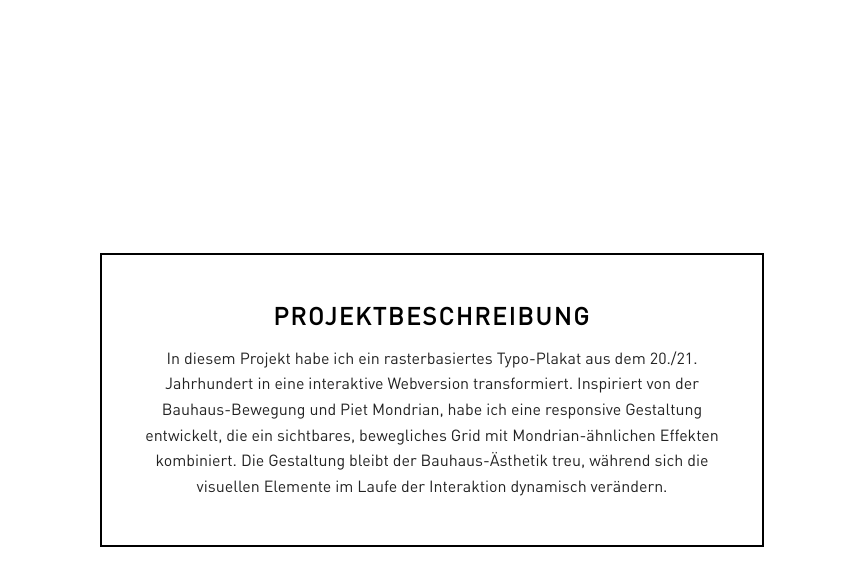
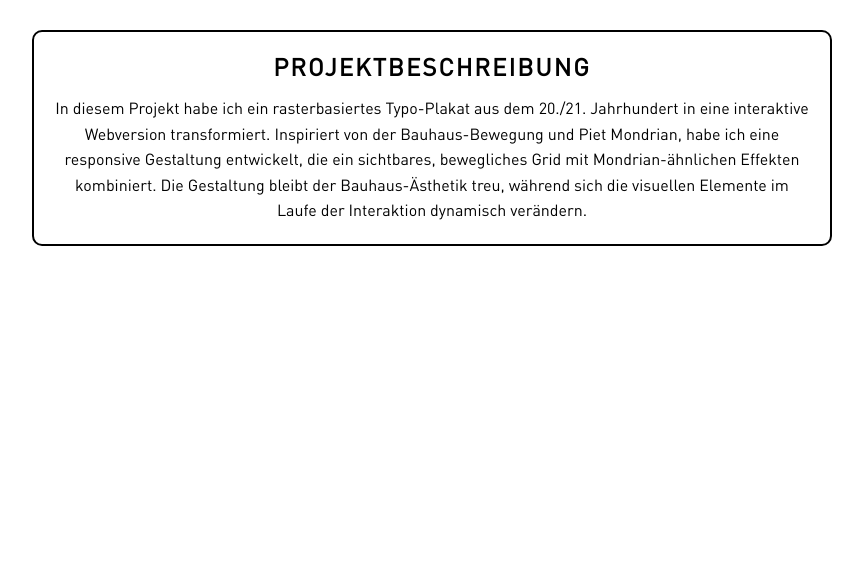
Before and after one commit to lukasgrande/KickWeb, a plain HTML site: page index_projektbeschrieb.html in a window 1280 px wide. Shown: the whole page, without its empty margins (208-1071 px from the left). Drawn offline with Linux system fonts and the light colour scheme; files whose address does not match are found by name.

Commit message:
beschrieb

```diff
--- a/index_projektbeschrieb.html
+++ b/index_projektbeschrieb.html
@@ -8,14 +8,17 @@
 </head>
 <body>
 
-    <div class="projektbeschreibung">
+  <main>
+    <div class="content-box projektbeschreibung">
         <h1>Projektbeschreibung</h1>
         <p>
-          In diesem Projekt habe ich ein rasterbasiertes Typo-Plakat aus dem 20./21. Jahrhundert in eine interaktive Webversion transformiert.
-          Inspiriert von der Bauhaus-Bewegung und Piet Mondrian, habe ich eine responsive Gestaltung entwickelt, die ein sichtbares, bewegliches Grid mit Mondrian-ähnlichen Effekten kombiniert.
-          Die Gestaltung bleibt der Bauhaus-Ästhetik treu, während sich die visuellen Elemente im Laufe der Interaktion dynamisch verändern.
+            In diesem Projekt habe ich ein rasterbasiertes Typo-Plakat aus dem 20./21. Jahrhundert in eine interaktive Webversion transformiert.
+            Inspiriert von der Bauhaus-Bewegung und Piet Mondrian, habe ich eine responsive Gestaltung entwickelt, die ein sichtbares, bewegliches Grid mit Mondrian-ähnlichen Effekten kombiniert.
+            Die Gestaltung bleibt der Bauhaus-Ästhetik treu, während sich die visuellen Elemente im Laufe der Interaktion dynamisch verändern.
         </p>
-      </div>
+    </div>
+</main>
+
 
 
 
--- a/styles_projekbeschrieb.css
+++ b/styles_projekbeschrieb.css
@@ -1,28 +1,47 @@
-@font-face {
-    font-family: 'DIN';
-    src: url('Fonts/DIN-Regular.woff') format('woff');
-    font-weight: normal;
+* {
+    margin: 0;
+    padding: 0;
+    box-sizing: border-box;
 }
 
 body {
+    display: flex;
+    flex-direction: column;
+    align-items: center;
+    justify-content: center;
+    font-family: 'DIN', sans-serif;
+    background: white;
+    color: black;
+    min-height: 10vh;
+}
+
+main {
+    width: 100%;
+    display: flex;
+    flex-direction: column;
+    align-items: center;
+    gap: 30px;
+    padding: 30px;
+}
+
+.content-box {
+    width: 100%;
+    max-width: 100vh;
+    height: auto;
     background: white;
     display: flex;
+    flex-direction: column;
+    align-items: center;
     justify-content: center;
-    align-items: center;
-    height: 100vh;
-    margin: 0;
-    font-family: 'DIN', sans-serif;
-    color: #222;
+    border-radius: 10px;
+    text-align: center;
+    font-size: 20px;
+    border: 2px solid black;
+    color: black;
+    padding: 20px;
 }
 
-.projektbeschreibung {
-    background: white;
-    padding: 30px;
-    border: 2px solid black;
-    max-width: 600px;
-    text-align: center;
-    position: relative;
-}
+
 
 h1 {
     font-size: 24px;
@@ -37,10 +56,10 @@ p {
     line-height: 1.6;
 }
 
-@media (max-width: 768px) {
-    .projektbeschreibung {
-        max-width: 90%;
-        padding: 20px;
-
-    }
+@font-face {
+    font-family: 'DIN';
+    src: url(Fonts/DIN-Regular.woff2) format("woff2"),
+         url(Fonts/DIN-Regular.woff) format("woff");
+    font-weight: normal;
+    font-style: normal;
 }
```
